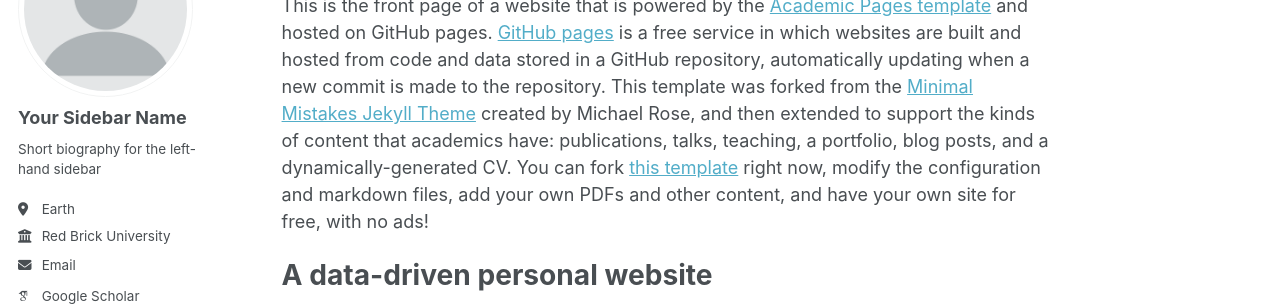
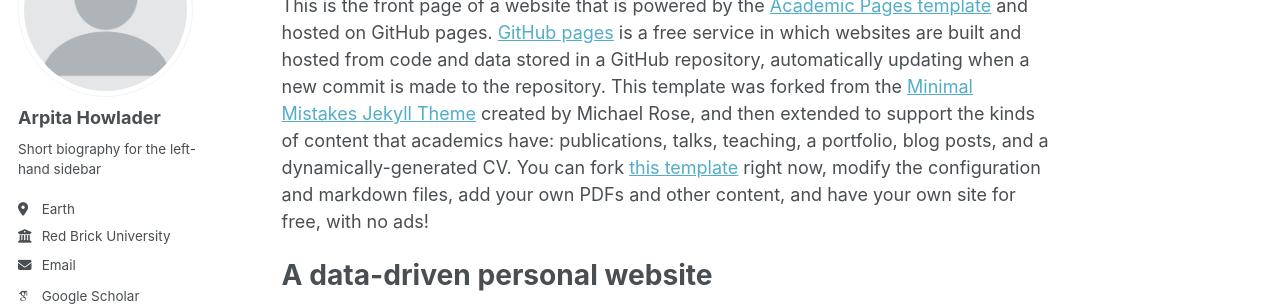
Before and after one commit to arpitahowlader/arpitahowlader.github.io, a Jekyll site: the page built from _pages/about.md, in a window 1280 px wide. Shown: the part 184-490 px from the top of the page. Built offline with Jekyll 4.4.1, drawn with Linux system fonts in a browser that asks for light colours; some web fonts are replaced.

Commit message:
Update _config.yml

```diff
--- a/_config.yml
+++ b/_config.yml
@@ -12,9 +12,9 @@
 title_separator          : "-"
 name                     : &name "Your Name"
 description              : &description "personal description"
-url                      : https://academicpages.github.io # the base hostname & protocol for your site e.g. "https://[your GitHub username].github.io"
+url                      : https://arpitahowlader.github.io # the base hostname & protocol for your site e.g. "https://[your GitHub username].github.io"
 baseurl                  : "" # the subpath of your site, e.g. "/blog"
-repository               : "academicpages/academicpages.github.io"
+repository               : "arpitahowlader/arpitahowlader.github.io"
 
 # Site Author - The following control what appear as part of the author content on the side bar.
 #               If a field is blank the icon and link will not appear, otherwise it will be shown.
@@ -22,7 +22,7 @@
 author:
   # Biographic information
   avatar           : "profile.png"
-  name             : "Your Sidebar Name"
+  name             : "Arpita Howlader"
   pronouns         : # example: "she/her"
   bio              : "Short biography for the left-hand sidebar"
   location         : "Earth"
```
